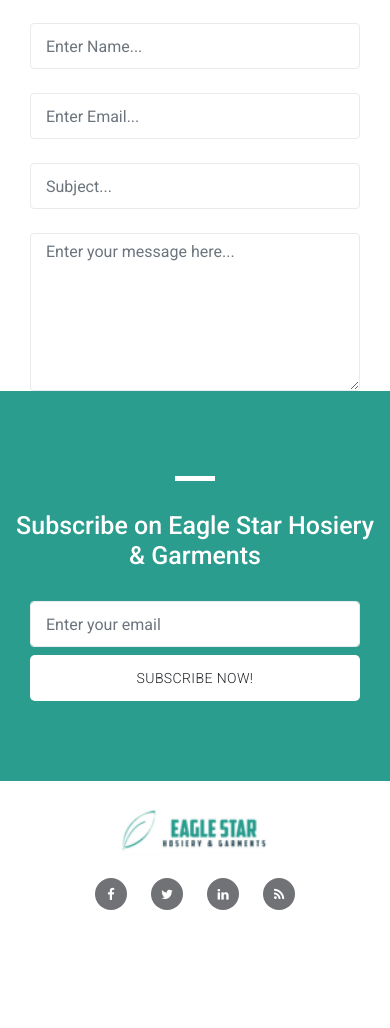
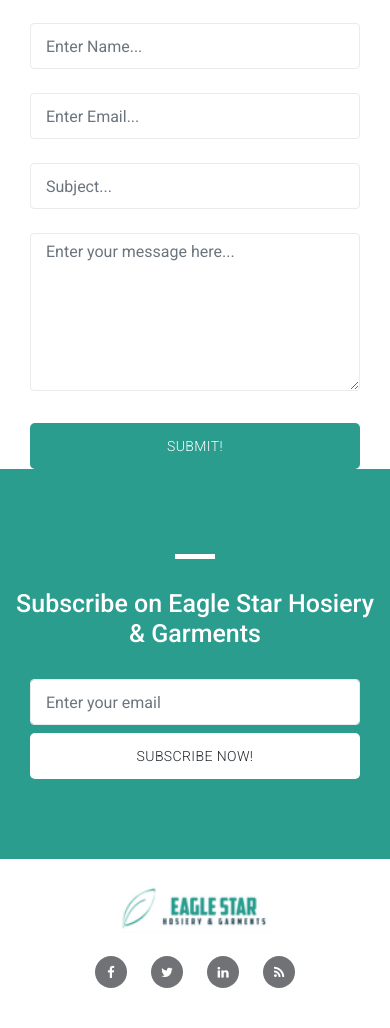
Before and after one commit to ammar344/eagle_star, a PHP site: page /contact.php in a window 390 px wide. Shown: the part 604-1632 px from the top of the page. Before the commit the page ends 1514 px from the top, so only its background shows below. Run offline with PHP 8.4, Linux system fonts and the light colour scheme.

Commit message:
contact form

```diff
--- a/assets/css/style.css
+++ b/assets/css/style.css
@@ -300,29 +300,31 @@ a{
 	height: 250px;
 	width: 350px;
 }
-/* Isotope Transitions
-------------------------------- */
-/* .isotope,
-.isotope .item {
-  -webkit-transition-duration: 0.8s;
-     -moz-transition-duration: 0.8s;
-      -ms-transition-duration: 0.8s;
-       -o-transition-duration: 0.8s;
-          transition-duration: 0.8s;
+
+/* contact page */
+.contact_button {
+	width: 100%;
+	height: 46px;
+	cursor: pointer;
+	background-color: var(--primary-color) !important;
+	color: var(--white-color);
+	outline: none;
+	border-radius: 5px;
+	padding: 10px 15px;
+	display: inline-block;
+	font-size: 14px;
+	text-transform: uppercase;
+	font-weight: 300;
+	letter-spacing: 0.4px;
+	text-decoration: none;
+	transition: all 0.5s;
+	box-shadow: none;
+	border: none;
 }
+.contact_button:hover {
+	background-color: var(--button-color)!important;
+    color: var(--white-color);
+    border: 1px solid var(--border-color);
+    transition: all 0.5s;
 
-.isotope {
-  -webkit-transition-property: height, width;
-     -moz-transition-property: height, width;
-      -ms-transition-property: height, width;
-       -o-transition-property: height, width;
-          transition-property: height, width;
 }
-
-.isotope .item {
-  -webkit-transition-property: -webkit-transform, opacity;
-     -moz-transition-property:    -moz-transform, opacity;
-      -ms-transition-property:     -ms-transform, opacity;
-       -o-transition-property:         top, left, opacity;
-          transition-property:         transform, opacity;
-} */
--- a/contact.php
+++ b/contact.php
@@ -1,6 +1,43 @@
 <!-- PHP -->
 <?php
 include_once('admin/connection.php');
+
+// contact form
+if(isset($_REQUEST['submit'])){
+    $cName = $_REQUEST['name'];
+    $cEmail = $_REQUEST['email'];
+    $cSubject = $_REQUEST['subject'];
+    $cMessage = $_REQUEST['message'];
+
+    $insert = "INSERT INTO contact_us (cName, cEmail, cSubject, cMessage) VALUES ('$cName', '$cEmail', '$cSubject', '$cMessage')";
+    $insert_query = mysqli_query($conn, $insert);
+    if($insert_query){
+        header('Location: ./contact.php');
+    }else{
+        echo"error";
+    }
+}
+
+// subcribe form
+if(isset($_REQUEST['subscribe'])){
+    $subEmail = $_REQUEST['semail'];
+    // check email
+    $checkEmail = "SELECT * FROM subscribes WHERE semail = '$subEmail'";
+    $check_query = mysqli_query($conn, $checkEmail);
+    $email_show = mysqli_fetch_array($check_query);
+    if($email_show){
+        header('Location: ./contact.php');
+    }else{
+    $insert = "INSERT INTO subscribes (semail) VALUES ('$subEmail')";
+    $insert_query = mysqli_query($conn, $insert);
+    if($insert_query){
+        header('Location: ./contact.php');
+    }else{
+        echo "error";
+    }
+    }
+}
+
 ?>
 
 <!DOCTYPE html>
@@ -95,7 +132,7 @@ include_once('admin/connection.php');
                                     <div class="row">
                                         <div class="col-md-6 mt-4 mt-md-0 mt-lg-0">
                                             <fieldset>
-                                                <input type="text" class="form-control" id="name" placeholder="Enter Name...">
+                                                <input type="text" name="name" class="form-control" id="name" placeholder="Enter Name...">
                                             </fieldset>
                                         </div>
                                         <div class="col-md-6 mt-4 mt-md-0 mt-lg-0">
@@ -113,6 +150,13 @@ include_once('admin/connection.php');
                                                 <textarea name="message" id="message" rows="6" class="form-control" placeholder="Enter your message here..."></textarea>
                                             </fieldset>
                                         </div>
+                                        <div class="col-md-5 mt-4">
+                                        <fieldset>
+                                            <button type="submit" id="form-submit" class="btn contact_button mt-2 mt-md-0 mt-lg-0" name="submit">
+                                                Submit!
+                                            </button>
+                                        </fieldset>
+                                    </div>
                                     </div>
                                 </form>
                             </div>
@@ -135,7 +179,7 @@ include_once('admin/connection.php');
                     </div>
                     <div class="col-md-8 offset-md-2">
                         <div class="container">
-                            <form id="subscribe" action="admin/server.php" method="get">
+                            <form id="subscribe" action="" method="get">
                                 <div class="row">
                                     <div class="col-md-7">
                                         <fieldset>
@@ -145,7 +189,6 @@ include_once('admin/connection.php');
                                     </div>
                                     <div class="col-md-5">
                                         <fieldset>
-                                            <input type="hidden" name="cmd" value="subscribe">
                                             <button type="submit" id="form-submit" class="btn button mt-2 mt-md-0 mt-lg-0" name="subscribe">
                                                 Subscribe Now!
                                             </button>
```
Also changed, not shown: about.php (+21 -2 lines), admin/server.php (+0 -23 lines), index.php (+21 -2 lines), products.php (+24 -5 lines), order-page.php (added).
